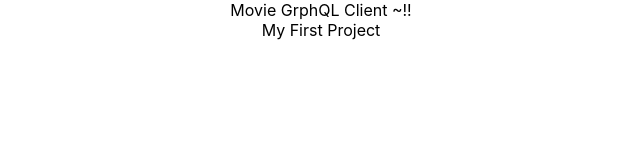
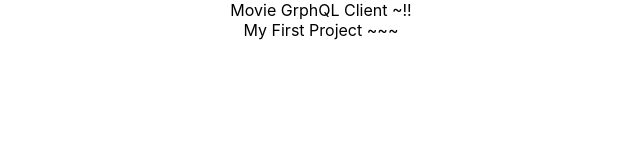
Before and after one commit to GusspiaJung/graphql-client, a React (Create React App) app: page / in a window 1280 px wide. Shown: the top 160 px of the page, without its empty margins (319-959 px from the left). Built offline with nearby package versions, Linux system fonts and the light colour scheme.

Commit message:
요건 몰랐지2

```diff
--- a/src/App.js
+++ b/src/App.js
@@ -7,7 +7,7 @@ class App extends Component {
     return (
       <div className="App">
         Movie GrphQL Client ~!!<br/>
-        My First Project
+        My First Project ~~~
       </div>
     );
   }
```
